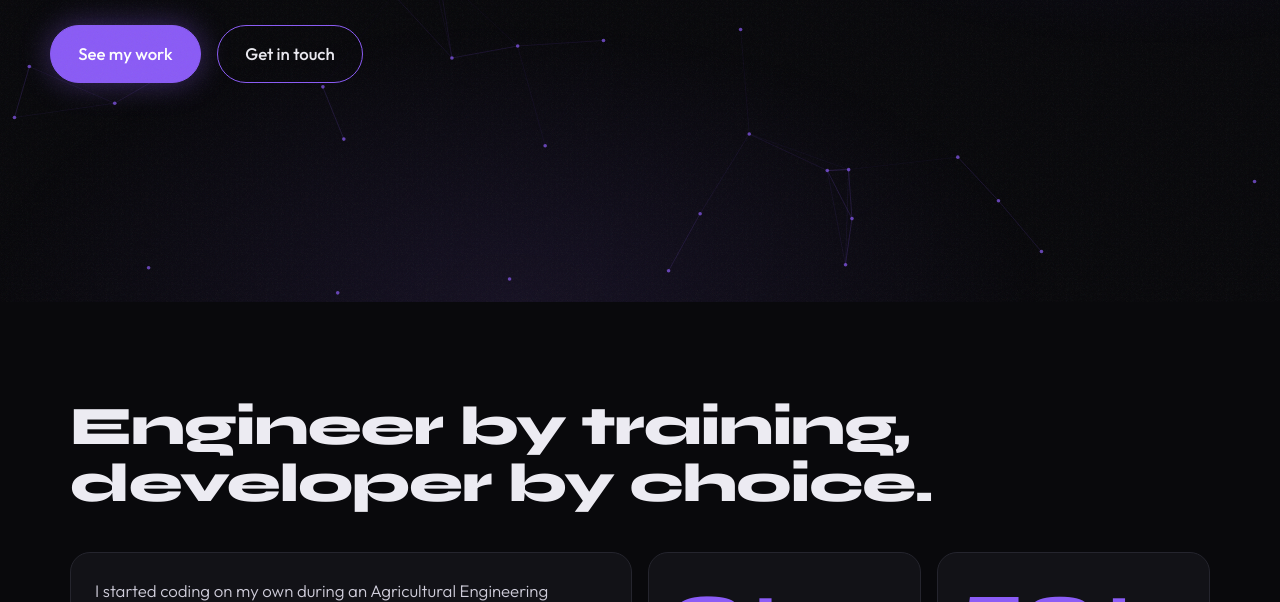
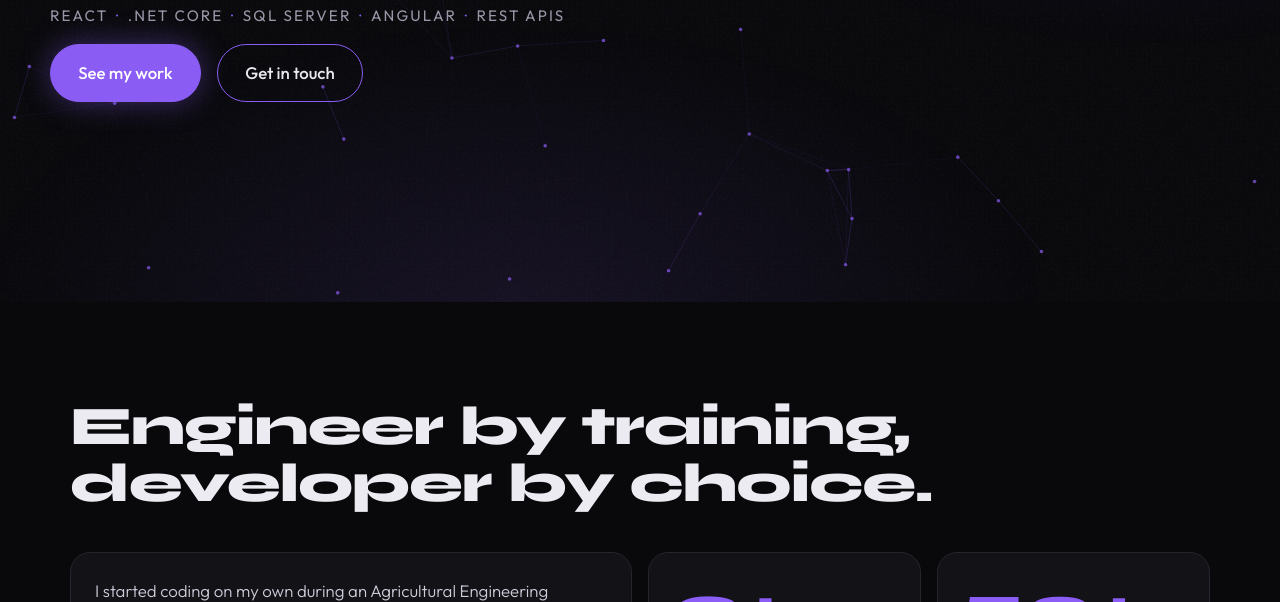
Before and after one commit to Sowmya180/port-folio, a plain HTML site: page index.html in a window 1280 px wide. Shown: the part 498-1100 px from the top of the page. Drawn offline with Linux system fonts and the light colour scheme.

Commit message:
Add stack section with technology list
Added a new stack section to showcase technologies.

```diff
--- a/index.html
+++ b/index.html
@@ -49,6 +49,18 @@ h1 .o{-webkit-text-stroke:1.5px var(--a);color:transparent}
 .role{font:600 clamp(1.1rem,2.6vw,1.7rem) var(--d);margin:1.6rem 0 .6rem}
 .role em{font-style:normal;color:var(--a);display:inline-block;min-width:6.4ch}
 .vp{max-width:46ch;color:var(--mu);margin-bottom:2rem}
+ .stack{
+  font:400 .95rem var(--b);
+  letter-spacing:.14em;
+  text-transform:uppercase;
+  color:var(--mu);
+  margin-bottom:1.2rem;
+}
+.stack b{
+  color:var(--a);
+  font-weight:400;
+  margin:0 .5em;
+}
 .btns{display:flex;gap:1rem;flex-wrap:wrap}
 .btn{display:inline-block;padding:.9rem 1.7rem;border-radius:99px;font-weight:500;border:1px solid var(--a);transition:background .3s,box-shadow .3s;will-change:transform}
 .btn.p{background:var(--a);color:#fff;box-shadow:0 0 30px rgba(var(--ar),.4)}
@@ -130,10 +142,10 @@ footer{text-align:center;padding:2rem 1rem 3rem;color:var(--mu);font-size:.85rem
 <section id="hero">
  <canvas id="bg" aria-hidden="true"></canvas>
  <div class="av in" style="--i:0" aria-label="Avatar placeholder">SK</div>
- <h1><span class="in" style="--i:1">Sowmya K</span></h1>
+ <h1><span class="in" style="--i:1">Sowmya  K</span></h1>
  <p class="role in" style="--i:3"><em id="scr" data-w="Full-Stack">Full-Stack</em> Developer</p>
  <p class="vp in" style="--i:4">I build and ship production software across frontend, backend and database from enterprise SaaS to a high-traffic consumer site.</p>
- <div class="btns in" style="--i:5">
+<p class="stack in" style="--i:4">React<b>·</b>.NET Core<b>·</b>SQL Server<b>·</b>Angular<b>·</b>REST APIs</p> <div class="btns in" style="--i:5">
   <a class="btn p mag" href="#experience">See my work</a>
   <a class="btn mag" href="mailto:ksowmya1803@gmail.com">Get in touch</a>
  </div>
```
